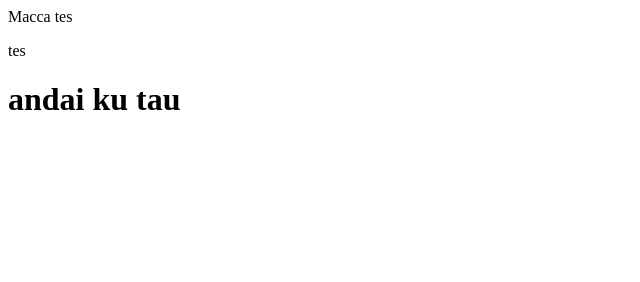
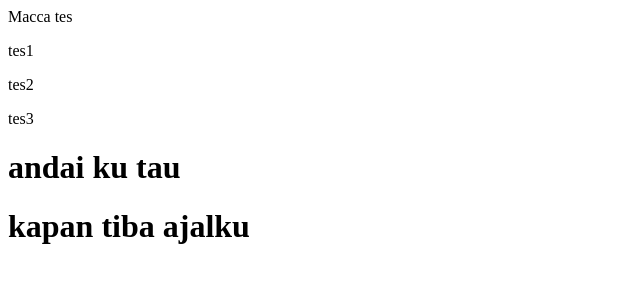
Before and after one commit to GrayZeus20/Repo1, a plain HTML site: page index.html in a window 1280 px wide. Shown: the whole page, without its empty margins (0-640 px from the left). Drawn offline with Linux system fonts and the light colour scheme.

Commit message:
fixing bug B

```diff
--- a/index.html
+++ b/index.html
@@ -3,7 +3,10 @@
 		Macca tes
 	</head>
 	<body>
-		<p>tes</p>
+		<p>tes1</p>
+		<p>tes2</p>
+		<p>tes3</p>
 		<h1>andai ku tau</h1>
+		<h1>kapan tiba ajalku</h1>
 	</body>
 </html>
```
